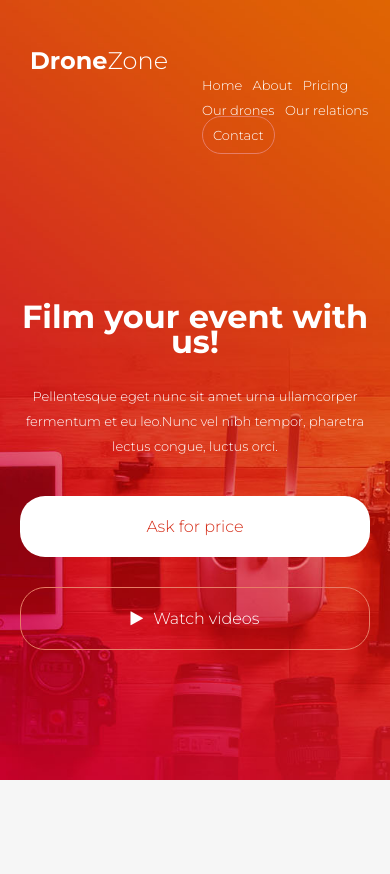
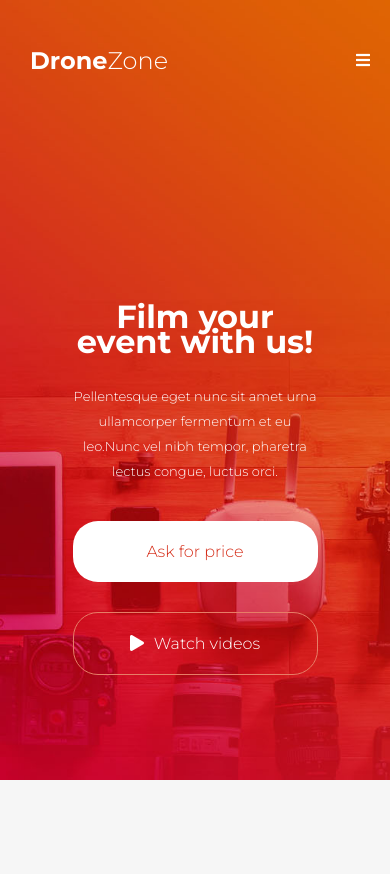
Before and after one commit to CristinaBizoi/demo_dronezone, a PHP site: page / in a window 390 px wide. Shown: the top 874 px of the page. Run offline with PHP 8.4, Linux system fonts and the light colour scheme; some libraries are stand-ins or nearby versions.

Commit message:
meniu in progress

```diff
--- a/index.php
+++ b/index.php
@@ -8,7 +8,9 @@
     <title>Dronezone</title>
     <link rel="stylesheet" href="./public/css/style.css">
     <link rel="stylesheet" href="https://cdnjs.cloudflare.com/ajax/libs/font-awesome/4.7.0/css/font-awesome.min.css">
+    <link rel="stylesheet" href="https://use.fontawesome.com/releases/v5.4.1/css/all.css" integrity="sha384-5sAR7xN1Nv6T6+dT2mhtzEpVJvfS3NScPQTrOxhwjIuvcA67KV2R5Jz6kr4abQsz" crossorigin="anonymous">
     <link href="https://fonts.googleapis.com/css?family=Montserrat:300,700" rel="stylesheet">
+    <script src="./js/scripts.js"></script>
 </head>
 <body>
    <div class="header">
@@ -17,7 +19,7 @@
             <div class="logo">
                 <span class="logo-bold"> Drone</span><span class="logo-light">Zone</span>
             </div>
-            <div class="meniu">
+            <div class="meniu-lg-display">
                 <ul>
                     <li><a href="#" class="with-style">Home</a></li>
                     <li><a href="#" class="with-style">About</a></li>
@@ -27,6 +29,7 @@
                     <li><a href="#" class="with-border" >Contact</a></li>
                 </ul>
             </div>
+            <div class="meniu-md-display"><i class="fas fa-bars" id="meniu-hamburger"></i> </div>
         </div>
         <div class= "slogan">
             <h1>Film your event with us!</h1>
--- a/public/css/style.css
+++ b/public/css/style.css
@@ -46,13 +46,18 @@ body{
 .logo-light{
     font-weight: 300;
 }
-.meniu{
+.meniu-lg-display{
     position: relative;
     display: block;
     float: right;
     font-size: 13px;
     width: 50%;
 
+}
+.meniu-md-display{
+    position: relative;
+    float: right;
+    text-align: right;
 }
 .with-border{
 
@@ -71,7 +76,7 @@ body{
     padding-bottom: 2px;
     /* font-size: 120%; */
 }
-.meniu>ul>li{
+.meniu-lg-display>ul>li{
     display: inline;
     margin-left: 4%;
     box-sizing: border-box;
@@ -412,13 +417,6 @@ input[type=email]{
     background-image: url("../imgs/map.jpg");
 }
 @media only screen and (max-width: 480px){
-
-    .slogan, .slogan-buttons, .slogan-buttons>a,  .right-button, .watch-button{
-        width: 100%;
-    }
-    .watch-button{
-        top: -70px;
-    }
     .descriereitem{
         width: 60%;
     }
@@ -434,14 +432,17 @@ input[type=email]{
     }
 }
 @media only screen and (max-width: 600px) {
+    .slogan, .slogan-buttons, .slogan-buttons>a,  .right-button, .watch-button{
+        width: 100%;
+    }
     .header{
         height: 780px;
     }
-    .logo, .slogan, .watch-button, .right-button, .col-25, .col-50, .section-4-items, .section-5-items {
+    .slogan, .watch-button, .right-button, .col-25, .col-50, .section-4-items, .section-5-items {
         width: 100%;
     }
     .watch-button{
-        margin-top: 100px;
+        margin-top: 30px;
     }
     .section-4{
         background-image: none;
@@ -469,7 +470,11 @@ input[type=email]{
     }
 }
 @media only screen and (max-width: 768px){
+    .section-5, .section-4{
+        background-image: none;
+    }
     .section-5-items, .section-4-items{
+        width: 100%;
         padding-bottom: 70px;
         padding-top: 40px;
     }
@@ -477,7 +482,9 @@ input[type=email]{
         margin-left: 0px;
         margin-top: 0px;
     }
-
+    .section-5, .section-5-items{
+        background-color: white;
+    }
     .descriereitem{
         width:60%;
     }
@@ -487,11 +494,32 @@ input[type=email]{
         width: 25%;
     }
 }
-@media only screen and (max-width: 990px) {
+@media only screen and (max-width: 991.98px) {
     .section-3{
         background-image: none;
     }
     .section-3-items{
         width: 100%;
     }
+    .meniu-lg-display{
+        display: none;
+    }
+    .logo{
+        width: 65%;
+    }
+    .meniu-md-display{
+        width: 30%;
+        /* text-align: right; */
+    }
+    .slogan{
+        width: 70%;
+    }
 }
+@media only screen and (min-width: 992px) and (max-width: 1199.98px) {
+    .meniu-md-display{
+        display: none;
+    }
+    .meniu-lg-display{
+        width: 60%;
+    }
+}
--- /dev/null
+++ b/public/js/scripts.js
@@ -0,0 +1,5 @@
+<script type="text/javascript">
+alert('TEST');
+
+
+</script>
```
